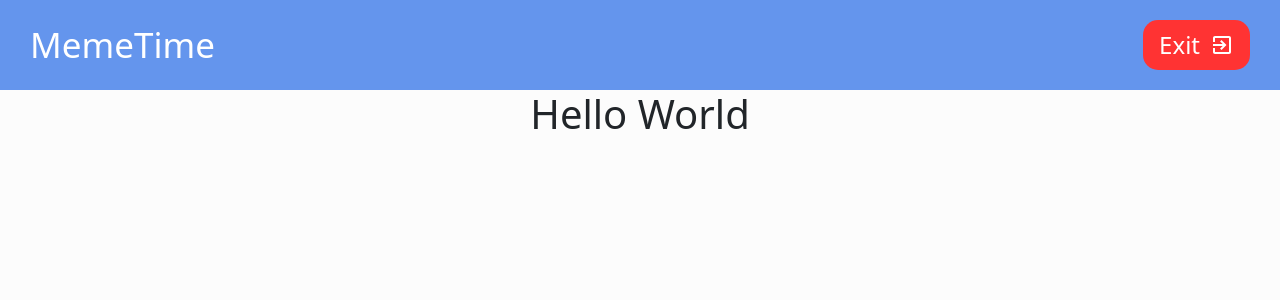
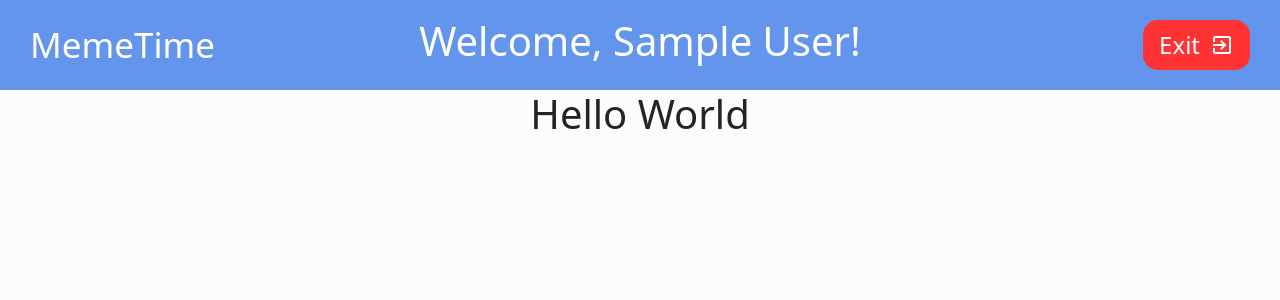
Before and after one commit to jzheng1998/MemeTime, a React (Create React App) app: page / in a window 1280 px wide. Shown: the top 300 px of the page. Built offline with nearby package versions, Linux system fonts and the light colour scheme; no server answers; sample sign-in values are in the browser's storage.

Commit message:
Update Header styling and content

```diff
--- a/src/App.js
+++ b/src/App.js
@@ -22,7 +22,7 @@ const firebaseConfig = {
 function App() {
   const [loggedIn, setLoggedIn] = useState(false);
   const [loading, setLoading] = useState(true);
-  const [userInfo, setUserInfo] = useState({});
+  const [userInfo, setUserInfo] = useState(null);
   const [errorMsg, setErrorMsg] = useState("");
 
   useEffect(() => {
@@ -39,7 +39,7 @@ function App() {
         setUserInfo(user);
       } else {
         setLoggedIn(false);
-        setUserInfo({});
+        setUserInfo(null);
       }
     });
     setLoading(false);
@@ -108,7 +108,7 @@ function App() {
   return (
     <div className="App">
       <Router>
-        <Header loggedIn={loggedIn} signoutFn={signoutFn} />
+        <Header userInfo={userInfo} loggedIn={loggedIn} signoutFn={signoutFn} />
         <Route exact path="/login">
           {loggedIn ? (
             <Redirect to="/" />
--- a/src/components/Header.js
+++ b/src/components/Header.js
@@ -4,7 +4,7 @@ import ExitToAppIcon from "@material-ui/icons/ExitToApp";
 import "../style/Header.css";
 import { Redirect } from "react-router";
 
-function Header({ loggedIn, signoutFn }) {
+function Header({ userInfo, loggedIn, signoutFn }) {
   const redirectHome = () => {
     return <Redirect to="/" />;
   };
@@ -14,13 +14,23 @@ function Header({ loggedIn, signoutFn }) {
       <div className="appTitleContainer" onClick={redirectHome}>
         <h2 className="appTitle">MemeTime</h2>
       </div>
-      {loggedIn ? (
-        <button className="signoutButton" onClick={() => signoutFn()}>
-          <div className="signout">
-            <h3 className="white signoutText">Exit</h3>
-            <ExitToAppIcon className="white" />
+
+      {userInfo ? (
+        <>
+          <h1 className="centerText">
+            {userInfo.displayName
+              ? `Welcome, ${userInfo.displayName}!`
+              : "Welcome!"}
+          </h1>
+          <div className="buttonContainer">
+            <button className="signoutButton" onClick={() => signoutFn()}>
+              <div className="signout">
+                <h3 className="white signoutText">Exit</h3>
+                <ExitToAppIcon className="white" />
+              </div>
+            </button>
           </div>
-        </button>
+        </>
       ) : null}
     </header>
   );
--- a/src/style/Header.css
+++ b/src/style/Header.css
@@ -11,12 +11,27 @@
 .appTitleContainer {
   cursor: pointer;
   margin-left: 30px;
+  width: 200px;
 }
 
 .appTitle {
   color: white;
   font-size: 35px;
   margin: auto;
+}
+
+.centerText {
+  color: white;
+  display: flex;
+  flex: 1;
+  justify-content: center;
+}
+
+.buttonContainer {
+  display: flex;
+  justify-content: flex-end;
+  margin-right: 30px;
+  width: 200px;
 }
 
 .signoutButton {
@@ -27,7 +42,6 @@
   cursor: pointer;
   display: flex;
   justify-content: center;
-  margin-right: 30px;
   outline: none;
 }
 
```
